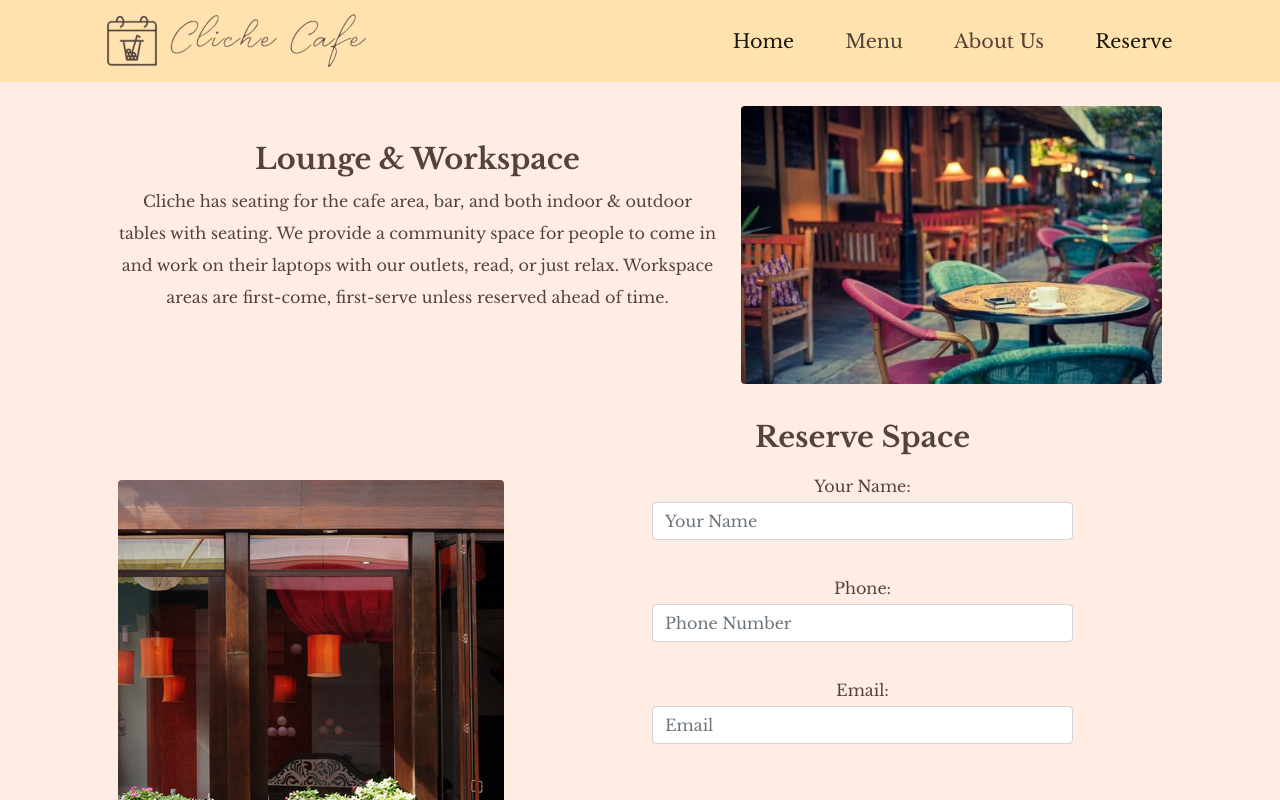
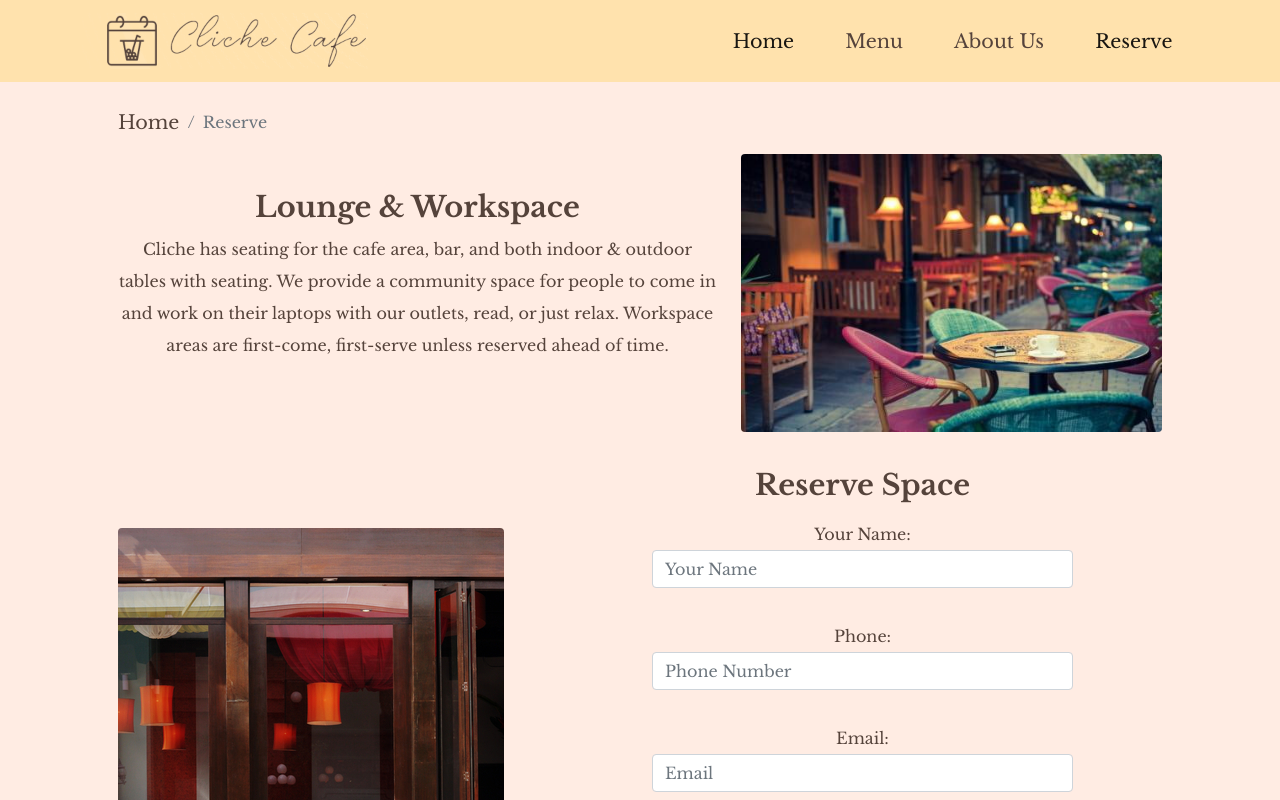
Before and after one commit to JoumanaLaude/cliche-cafe-react, a React (Create React App) app: page /reserve in a window 1280 px wide. Shown: the top 800 px of the page. Built offline with nearby package versions, Linux system fonts and the light colour scheme.

Commit message:
breadcrumbs

```diff
--- a/src/components/About.js
+++ b/src/components/About.js
@@ -1,5 +1,5 @@
 import React from 'react';
-import { Container, Col, Row } from 'reactstrap';
+import { Breadcrumb, BreadcrumbItem, Container, Col, Row } from 'reactstrap';
 import { PageContent } from './PageContent';
 import TitleText from './TitleText';
 import halohalo from '../assets/images/pages/halo-halo.jpg';
@@ -9,6 +9,20 @@ function About() {
    return (
       <main className="section">
          <Container className="pt-5 px-5">
+            <Breadcrumb listTag="div">
+               <BreadcrumbItem
+                  href="/"
+                  tag="a"
+               >
+                  Home
+               </BreadcrumbItem>
+               <BreadcrumbItem
+                  active
+                  tag="span"
+               >
+                  About Us
+               </BreadcrumbItem>
+            </Breadcrumb>
             <Row>
                <Col lg={8} pr={1}>
                   <TitleText title={PageContent.aboutUs.title} content={PageContent.aboutUs.content} />
--- a/src/components/Menu/Menu.js
+++ b/src/components/Menu/Menu.js
@@ -1,5 +1,5 @@
 import React, { useState } from 'react';
-import { Button, Col, Container, Modal, ModalHeader, ModalBody } from 'reactstrap';
+import { Breadcrumb, BreadcrumbItem, Button, Col, Container, Modal, ModalHeader, ModalBody } from 'reactstrap';
 import MainMenu from './MenuCard';
 import data from './data';
 import { PageContent } from '../PageContent';
@@ -15,6 +15,20 @@ const MenuPage = () => {
       <>
          <CartProvider>
             <Container className="text-center pt-3 col-margin">
+            <Breadcrumb listTag="div">
+               <BreadcrumbItem
+                  href="/"
+                  tag="a"
+               >
+                  Home
+               </BreadcrumbItem>
+               <BreadcrumbItem
+                  active
+                  tag="span"
+               >
+                  Menu
+               </BreadcrumbItem>
+            </Breadcrumb>
                <Col>
                   <TitleText title={PageContent.menuPage.title} content={PageContent.menuPage.content} />
                   <TitleText content={PageContent.aboutMenu.content} />
--- a/src/components/Reserve.js
+++ b/src/components/Reserve.js
@@ -1,5 +1,5 @@
 import React from 'react';
-import { Button, Container, Row, Col, Form, FormGroup, Label, Input } from "reactstrap";
+import { Breadcrumb, BreadcrumbItem, Button, Container, Row, Col, Form, FormGroup, Label, Input } from "reactstrap";
 import TitleText from './TitleText';
 import { PageContent } from './PageContent'
 import outdoor from '../assets/images/pages/cafe-outside.jpg';
@@ -14,6 +14,20 @@ const Reserve = () => {
     return (
         <>
             <Container className="text-center pt-4 px-5">
+            <Breadcrumb listTag="div">
+               <BreadcrumbItem
+                  href="/"
+                  tag="a"
+               >
+                  Home
+               </BreadcrumbItem>
+               <BreadcrumbItem
+                  active
+                  tag="span"
+               >
+                  Reserve
+               </BreadcrumbItem>
+            </Breadcrumb>
                 <Row>
                     <Col>
                         <TitleText title={PageContent.loungeSection.title} content={PageContent.loungeSection.content} />
```
